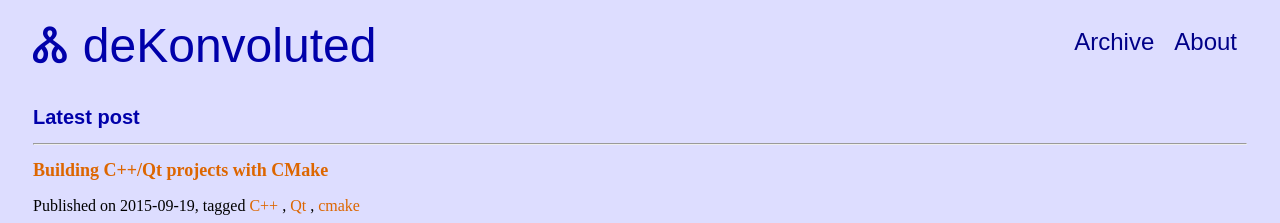
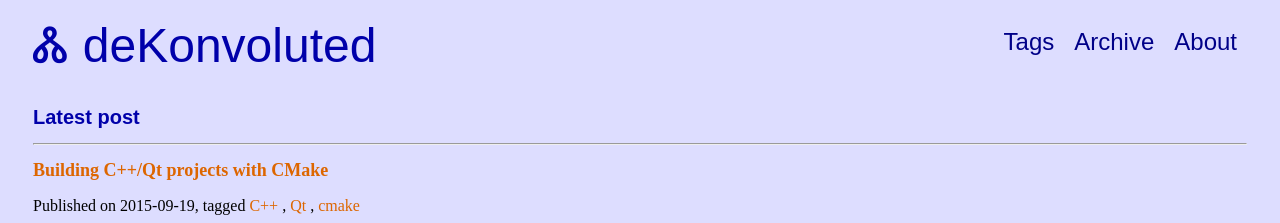
Before and after one commit to dekonvoluted/dekonvoluted.github.io, a Jekyll site: the page built from index.md, in a window 1280 px wide. Shown: the top 223 px of the page. Built offline with Jekyll 4.4.1, drawn with Linux system fonts in a browser that asks for light colours.

Commit message:
Create a tag cloud page

```diff
--- a/_includes/header.html
+++ b/_includes/header.html
@@ -3,6 +3,7 @@
     {% if page.title == "Home" %}
         <a href="/about/" id="about">About</a>
         <a href="/archive/" id="archive">Archive</a>
+        <a href="/tags/" id="tags">Tags</a>
     {% endif %}
 </div>
 
--- a/_layouts/tagpage.html
+++ b/_layouts/tagpage.html
@@ -1,6 +1,8 @@
 ---
 layout: default
 ---
+
+<h1><a href="{{site.url}}/tags">All Tags</a></h1>
 
 <h2>Posts tagged {{ page.tag }}</h2>
 
--- a/css/default.css
+++ b/css/default.css
@@ -137,6 +137,14 @@
     margin: 10px;
 }
 
+#tags {
+    color: #008;
+    font-family: sans-serif;
+    font-size: 24px;
+    float: right;
+    margin: 10px;
+}
+
 #home {
     float: left;
 }
```
Also changed, not shown: tags.md (added, +7 -0 lines).
